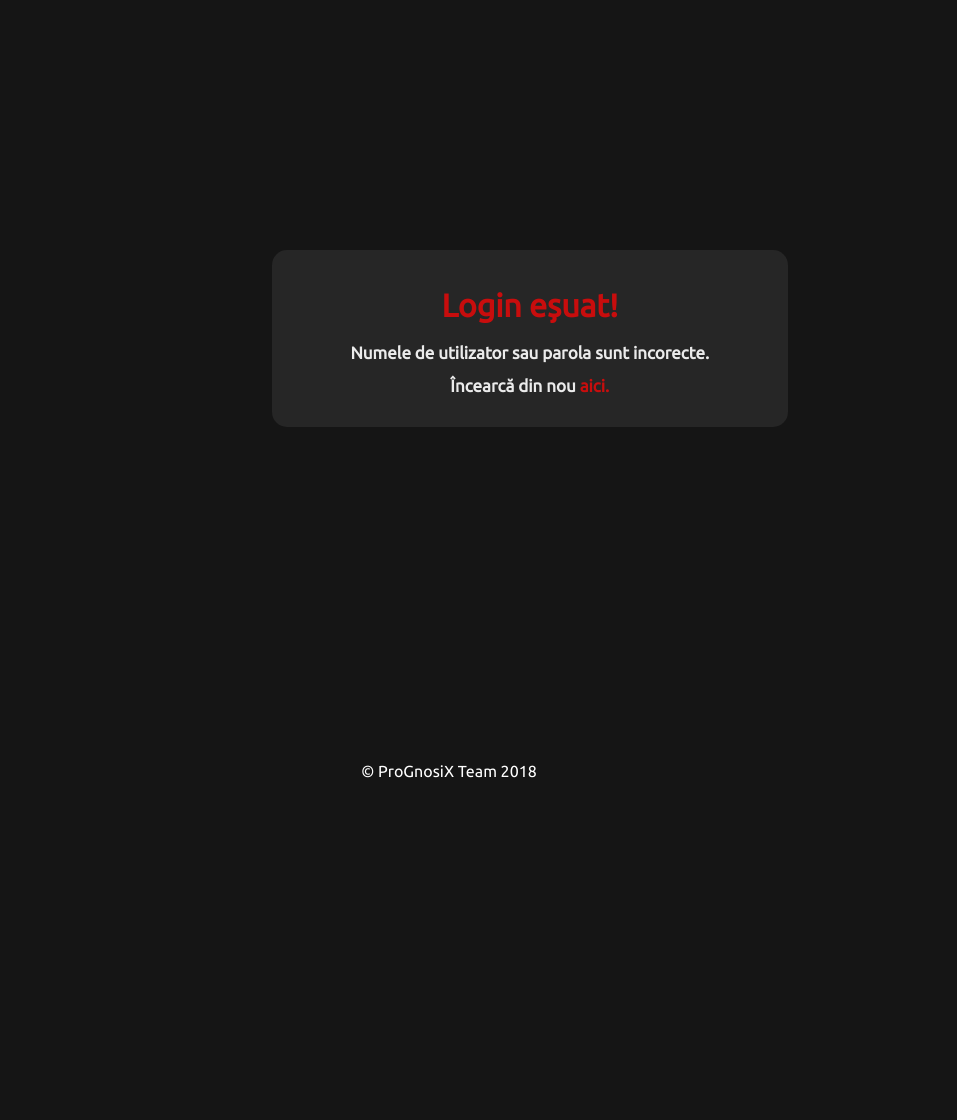
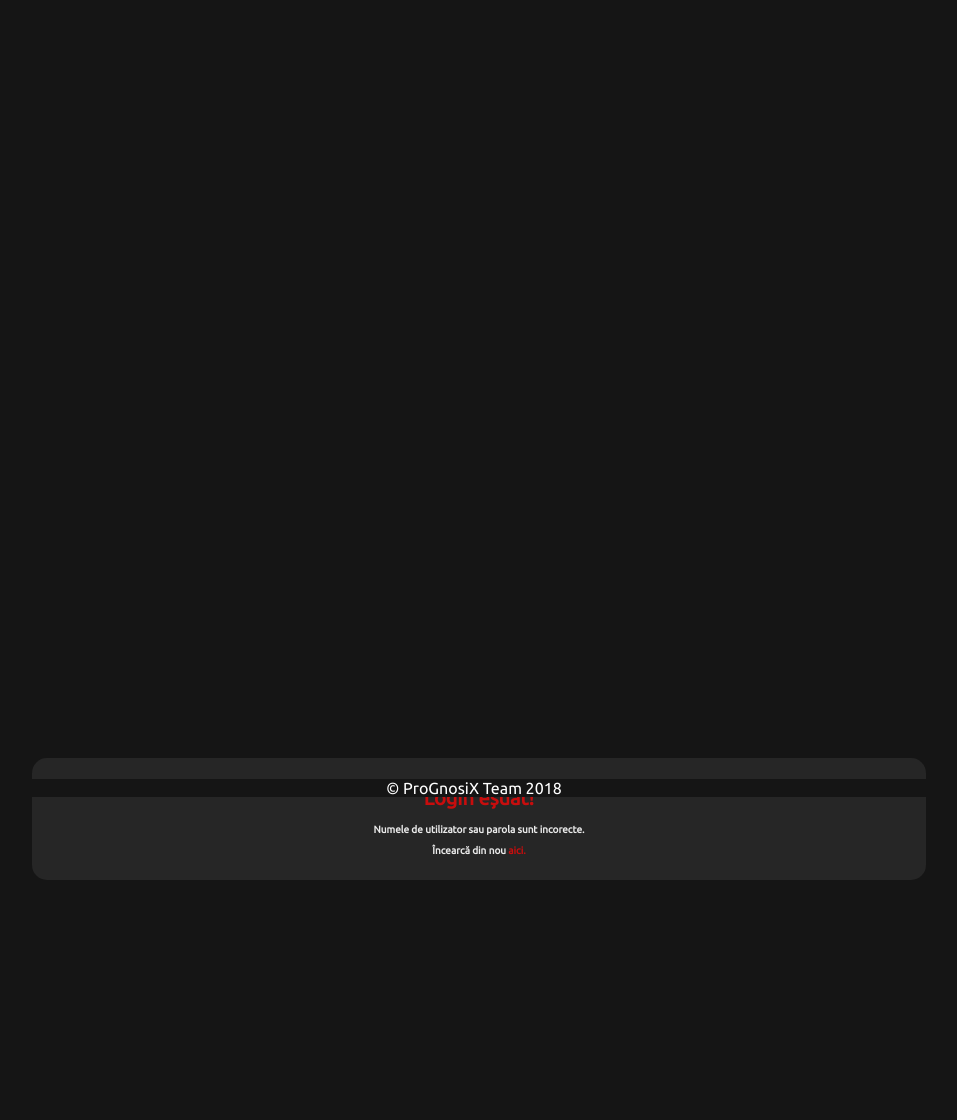
Before and after one commit to stefanamurarasu/ProGnosiX, a PHP site: template app/views/login_failed.view.html in a window 1280 px wide. Shown: the top 1120 px of the page, without its empty margins (166-1123 px from the left). Before the commit the page ends 778 px from the top, so only its background shows below. Run offline with PHP 8.4, Linux system fonts and the light colour scheme; the template is opened without the code that fills it, so the values that code supplies are empty.

Commit message:
responsive design

```diff
--- a/public/login_failed.css
+++ b/public/login_failed.css
@@ -4,10 +4,8 @@ html{
 }
 
 .failed-content{
-    border: 2px solid green;
-    width: 40%;
-    margin-top: 250px;
-    margin-left: 430px;
+    width: 50%;
+    margin: 20% 25%;
     padding:10px 5px;
     border: #151515;
     line-height: 5px;
@@ -46,3 +44,23 @@ html{
     text-decoration: none;
     color:#ff0505bf;
 }
+
+/* Galaxy S5 */
+@media (min-width: 320px) and (max-height: 823px){
+    .failed-content{
+        width: 70%;
+        margin: 60% 15%;
+    }
+
+    .failed-content h4 {
+        font-size: 20px;
+    }
+    .failed-content h5 {
+        font-size: 10px;
+    }
+    .footer {
+        margin-left: 0;
+        bottom: 3px;
+        padding: 0;
+    }
+}
```
